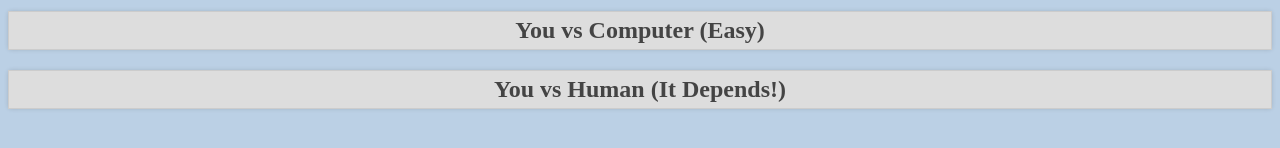
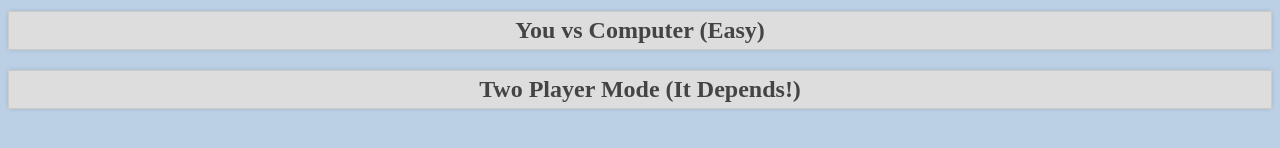
Before and after one commit to sriramank1988/sriramank1988.github.io, a plain HTML site: page index.html in a window 1280 px wide. Shown: the part 224-372 px from the top of the page. Drawn offline with Linux system fonts and the light colour scheme.

Commit message:
options changed in splash screen

```diff
--- a/index.html
+++ b/index.html
@@ -14,7 +14,7 @@
         <h3>Ready to play??</h3>
         <h2 class="option youvsme">You Vs Computer (Hard)</h2>
         <h2 class="option youvsnoob">You vs Computer (Easy)</h2>
-        <h2 class="option twoPlayers">You vs Human (It Depends!)</h2>
+        <h2 class="option twoPlayers">Two Player Mode (It Depends!)</h2>
     </div>
     <div class="game">
         <div class="flex-wrap">
```
